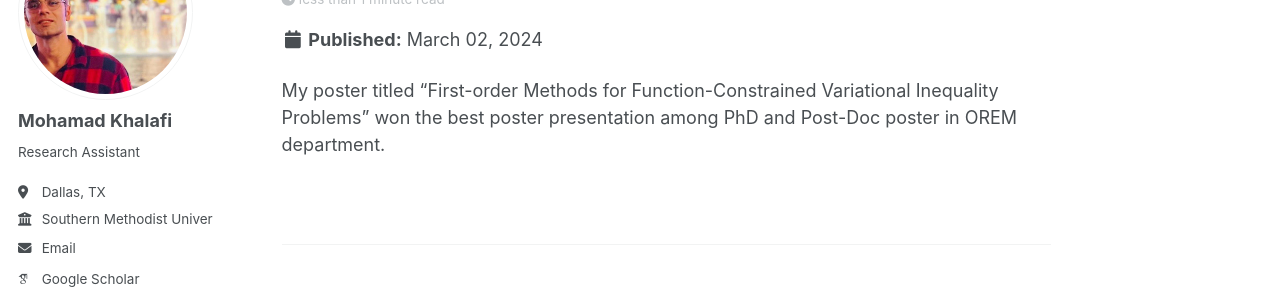
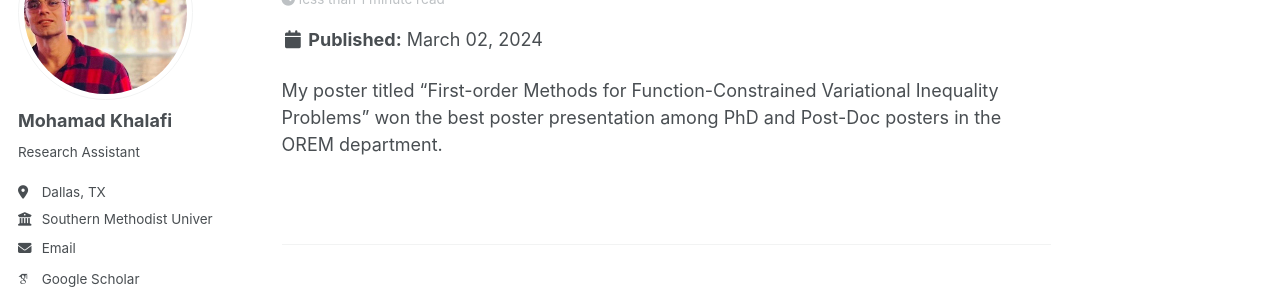
Before and after one commit to Mohammadkhf/mohammadkhf.github.io, a Jekyll site: the page built from _posts/2014-08-14-blog-post-3.md, in a window 1280 px wide and 900 px high. Shown: the part 181-472 px from the top of the window. Built offline with Jekyll 4.4.1, drawn with Linux system fonts in a browser that asks for light colours; some web fonts are replaced.

Commit message:
Update 2014-08-14-blog-post-3.md

```diff
--- a/_posts/2014-08-14-blog-post-3.md
+++ b/_posts/2014-08-14-blog-post-3.md
@@ -4,4 +4,4 @@ date: 2024-3-2
 permalink: /posts/poster
 
 ---
-My poster titled "First-order Methods for Function-Constrained Variational Inequality Problems" won the best poster presentation among PhD and Post-Doc poster in OREM department.
+My poster titled "First-order Methods for Function-Constrained Variational Inequality Problems" won the best poster presentation among PhD and Post-Doc posters in the OREM department.
```
